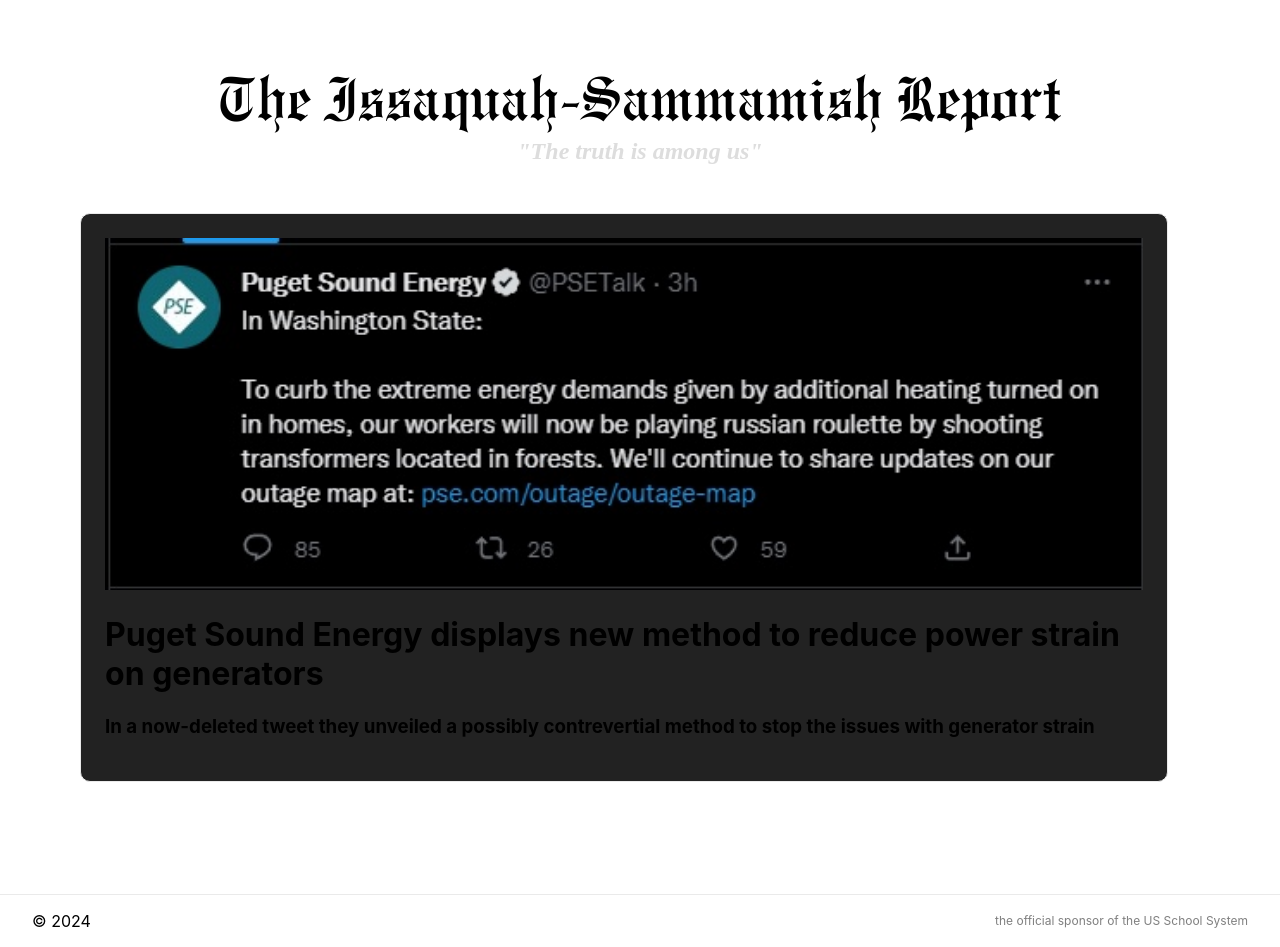
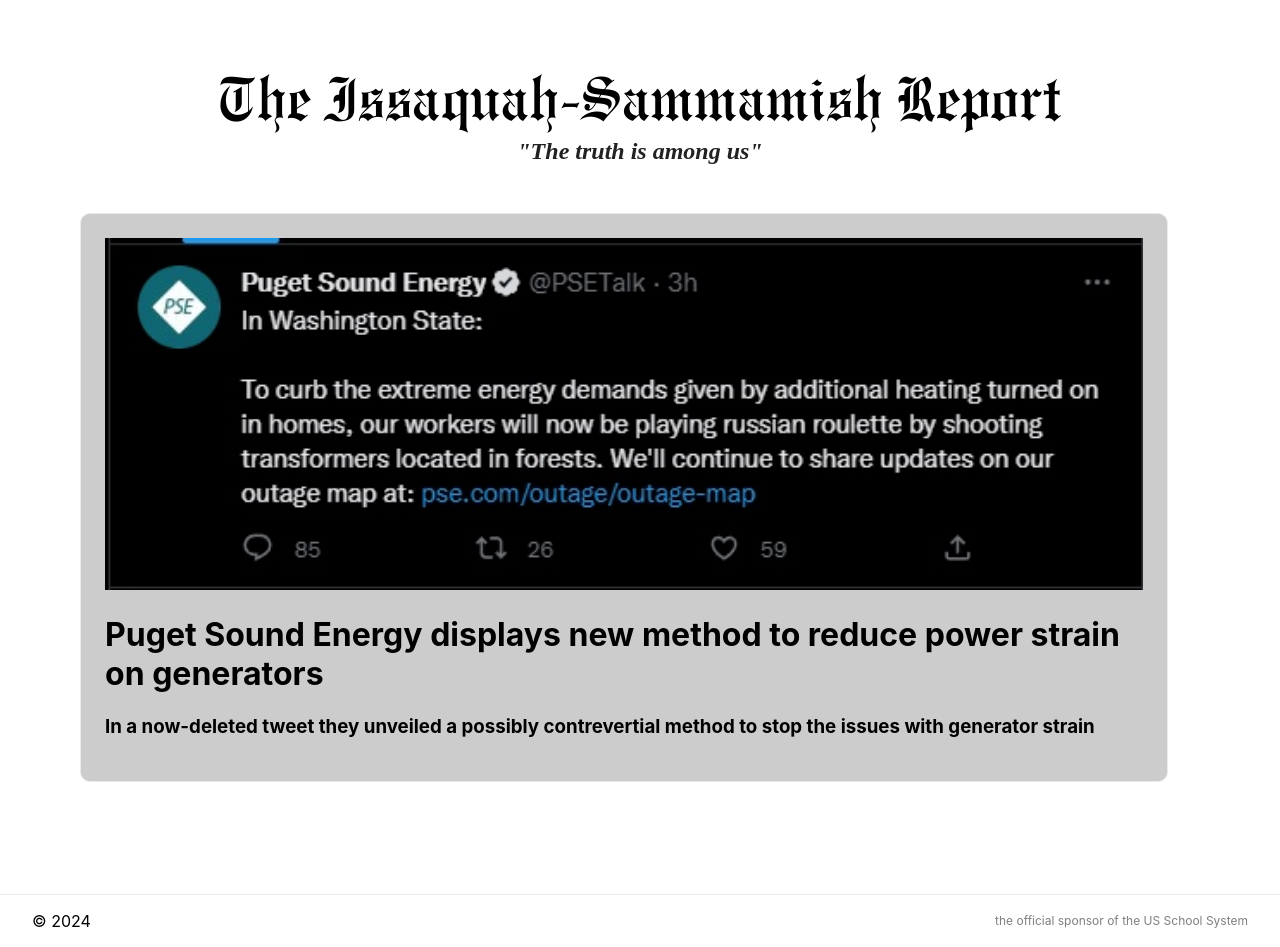
Before and after one commit to I-SReport/I-SReport.github.io, a Next.js app: page / in a window 1280 px wide. Built offline with nearby package versions, Linux system fonts and the light colour scheme.

Commit message:
light mode

```diff
--- a/styles/Home.module.css
+++ b/styles/Home.module.css
@@ -72,7 +72,7 @@
   line-height: 1.15;
   font-family: 'Times New Roman', Times, serif;
   font-size: 150%;
-  color: #dddddd !important;
+  color: #222222 !important;
 
   -webkit-animation: fadein 2s; /* Safari, Chrome and Opera > 12.1 */
   -moz-animation: fadein 2s; /* Firefox < 16 */
@@ -162,7 +162,7 @@
   border: 1px solid #eaeaea;
   border-radius: 10px;
   transition: color 0.15s ease, border-color 0.15s ease;
-  background-color: #222222;
+  background-color: #cccccc;
 }
 
 .card:hover,
@@ -206,4 +206,10 @@
   .logo img {
     filter: invert(1);
   }
+  .card {
+    background-color: #222222;
+  }
+  .subtitle {
+    color: #dddddd !important;
+  }
 }
```
